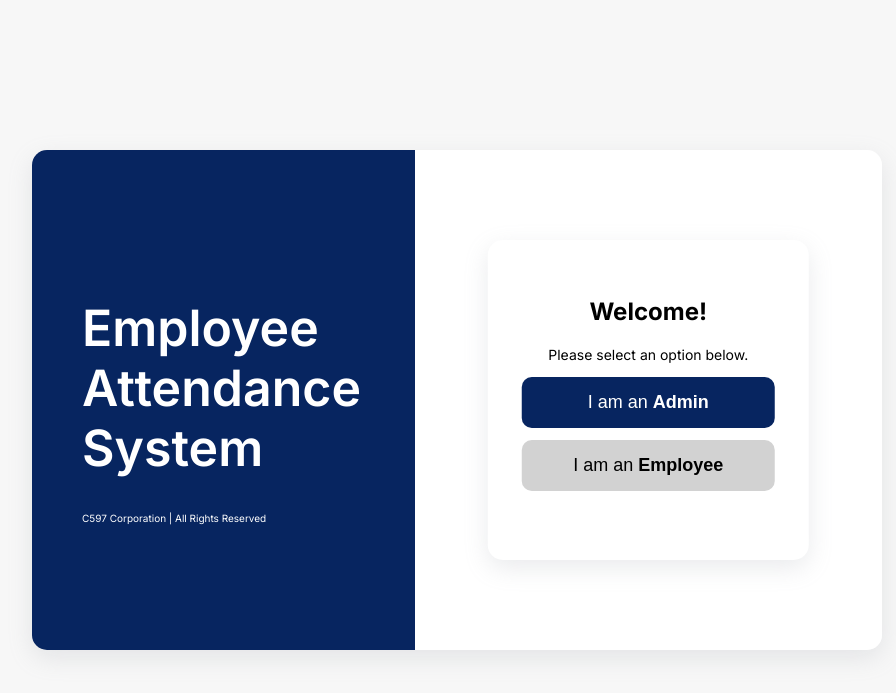
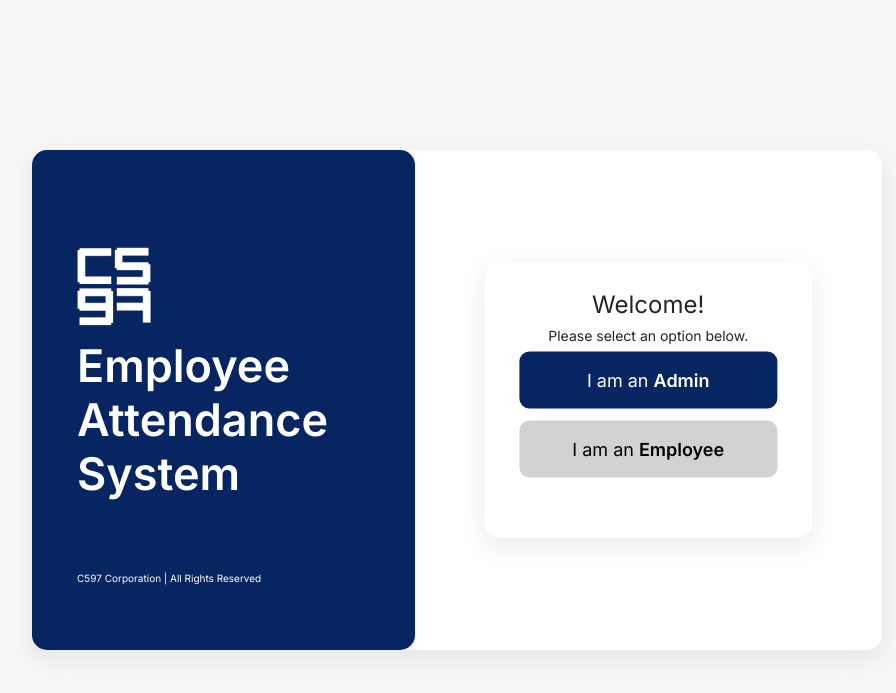
Before and after one commit to Dee-17/Employee-Attendance-Management-System, a PHP site: page /landing-page.html in a window 1280 px wide. Shown: the top 693 px of the page, without its empty margins (183-1079 px from the left). Run offline with PHP 8.4, Linux system fonts and the light colour scheme.

Commit message:
Added logo to landing page

```diff
--- a/css/landing-page.css
+++ b/css/landing-page.css
@@ -30,8 +30,6 @@
     display: flex;
     justify-content: center;
     flex-direction: column;
-    padding-left: 50px;
-
     border-radius: 15px;
 }
 
@@ -47,13 +45,24 @@
     border-bottom-right-radius: 15px;
 }
 
-/* .logo {
-    width: 45%;
-} */
+.logo {
+    width: 25%;
+    padding-top: 30px;
+    margin-left: -5px;
+
+    margin-bottom: 10px;
+}
+
+.company-title {
+    column-gap: 20px;
+    justify-content: space-between;
+    padding-left: 45px;
+}
 
 .title h1 {
-    font-size: 50px;
+    font-size: 45px;
     font-weight: 600;
+    margin-bottom: 70px;
 }
 
 .title p {
@@ -71,8 +80,8 @@
     justify-content: center;
     align-items: center;
     flex-direction: column;
-    width: 60%;
-    height: 60%;
+    width: 70%;
+    height: 55%;
     background: #fff;
 
     padding-left: 20px;
@@ -92,7 +101,6 @@
     font-weight: 400;
 }
 
-
 .button-container .button {
     width: 90%;
     font-size: 18px;
@@ -103,7 +111,6 @@
     border-radius: 10px;
 }
 
-
 .button-container .button:first-child {
     margin-bottom: 12px;
 }
@@ -111,7 +118,6 @@
 .button-container span {
     font-weight: 600;
 }
-
 
 .button-container .button:focus {
     outline: none;
--- a/landing-page.html
+++ b/landing-page.html
@@ -5,19 +5,25 @@
     <meta name="viewport" content="width=device-width, initial-scale=1.0">
     <title>Landing Page</title>
     <link rel="stylesheet" href="https://cdnjs.cloudflare.com/ajax/libs/font-awesome/6.4.2/css/all.min.css">
+    <link rel="stylesheet" href="https://cdn.jsdelivr.net/npm/bootstrap@5.3.2/dist/css/bootstrap.min.css" integrity="sha384-T3c6CoIi6uLrA9TneNEoa7RxnatzjcDSCmG1MXxSR1GAsXEV/Dwwykc2MPK8M2HN" crossorigin="anonymous">
+    <script src="https://cdn.jsdelivr.net/npm/bootstrap@5.3.2/dist/js/bootstrap.bundle.min.js" integrity="sha384-C6RzsynM9kWDrMNeT87bh95OGNyZPhcTNXj1NW7RuBCsyN/o0jlpcV8Qyq46cDfL" crossorigin="anonymous" defer></script>
     <link rel="stylesheet" href="css/landing-page.css">
 
 </head>
 <body>
     <div class="container" id="container">
         <div class="content-left">
-            <!-- <p class="logo"><img class="logo" src="images/logo.png" alt=""></p> -->
-            <div class="title">
-                <h1>Employee Attendance System</h1>
-                <p>C597 Corporation | All Rights Reserved </p>
+            <div class="company-title">
+                <div class="div">
+                    <img class="logo mt-3" src="images/company-logo.png" alt="C597 Corporation Logo">
+                </div>
+
+                <div class="title">
+                    <h1>Employee Attendance System</h1>
+                    <p>C597 Corporation | All Rights Reserved </p>
+                </div>
             </div>
         </div>
-
         <div class="content-right">
             <div class="select-container">
                 <center>
```
